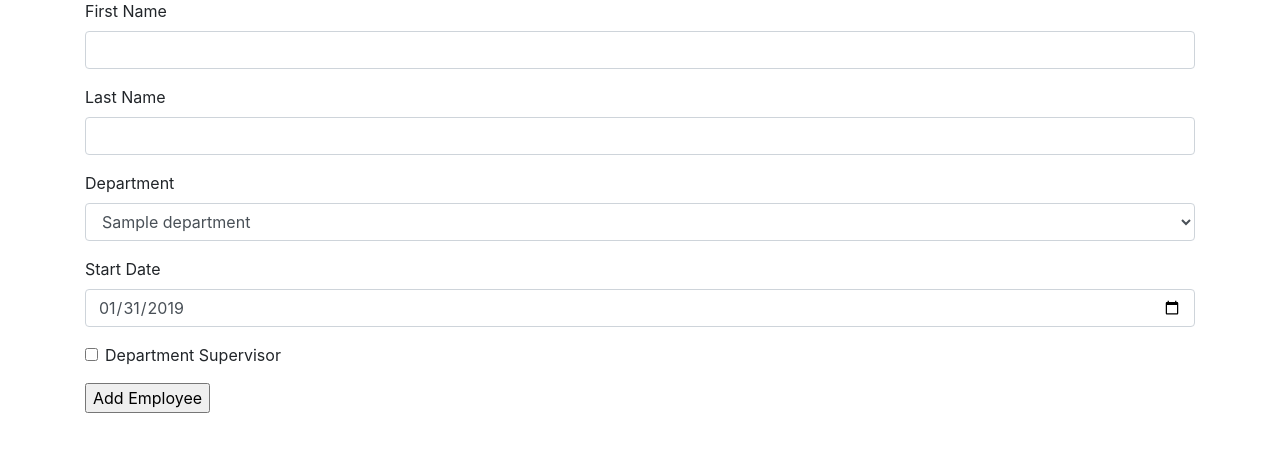
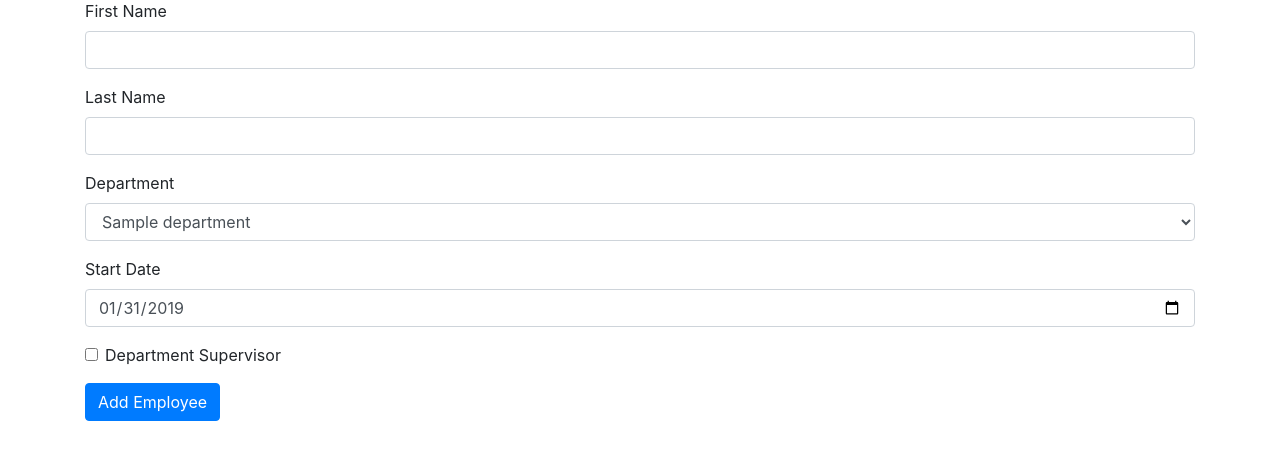
Before and after one commit to raving-remoras/bangazon-workflow, a Django app: page /bangazon/employees/add in a window 1280 px wide. Shown: the part 127-600 px from the top of the page. Run offline with Django 3.2, Linux system fonts and the light colour scheme; tables that the repository leaves empty hold one stand-in row (values such as "Sample post"); some libraries are stand-ins or nearby versions.

Commit message:
ordered depts and styled button

```diff
--- a/agileHR/templates/agileHR/employee_form.html
+++ b/agileHR/templates/agileHR/employee_form.html
@@ -41,6 +41,6 @@
       >Department Supervisor</label
     >
   </div>
-  <input type="submit" value="Add Employee" />
+  <input type="submit" class="btn btn-primary" value="Add Employee" />
 </form>
 {% endblock content %}
--- a/agileHR/views.py
+++ b/agileHR/views.py
@@ -45,7 +45,7 @@ def employee_add(request):
         render -- loads the employee_form.html template when originally navigating to the page, or renders form with error message if submit was unsuccessful
         HttpResponseRedirect -- loads the employee page if add was successful
     """
-    departments = Department.objects.all()
+    departments = Department.objects.order_by('name')
 
     if request.method == "POST":
         try:
```
